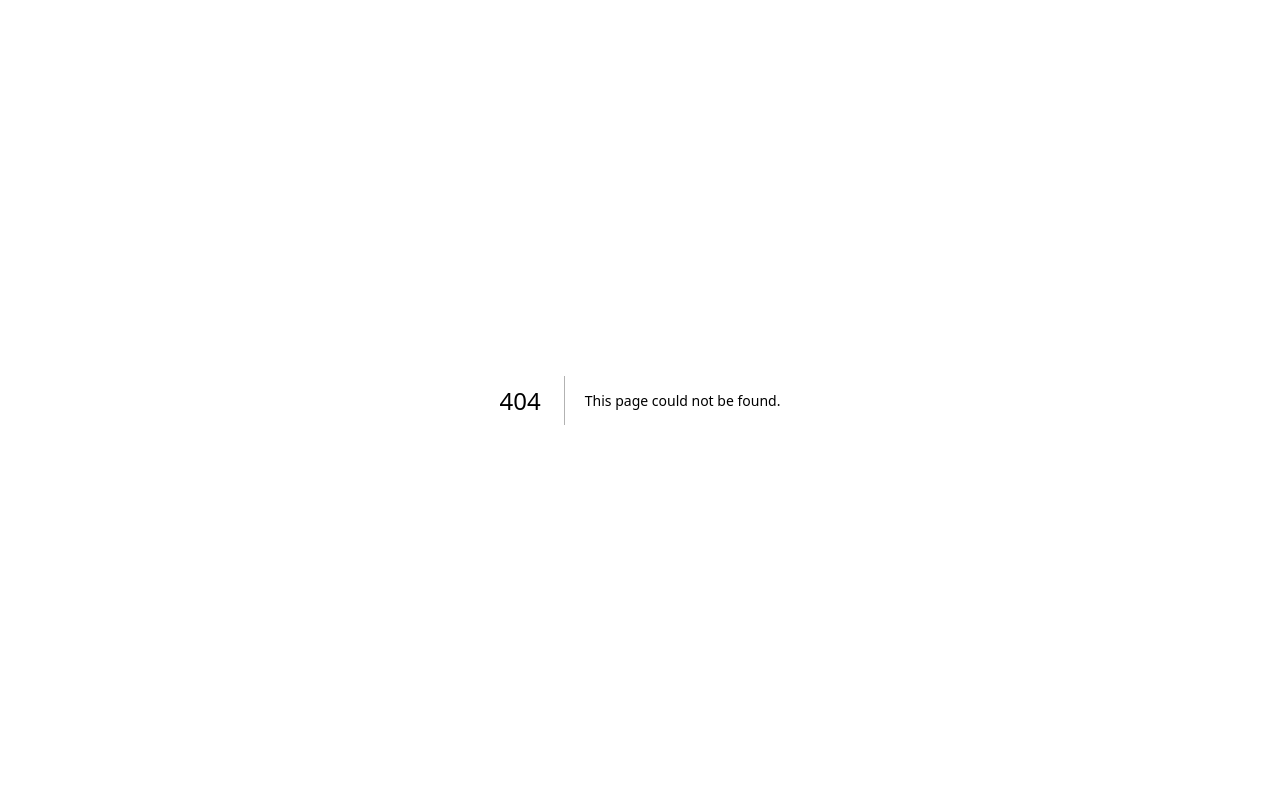
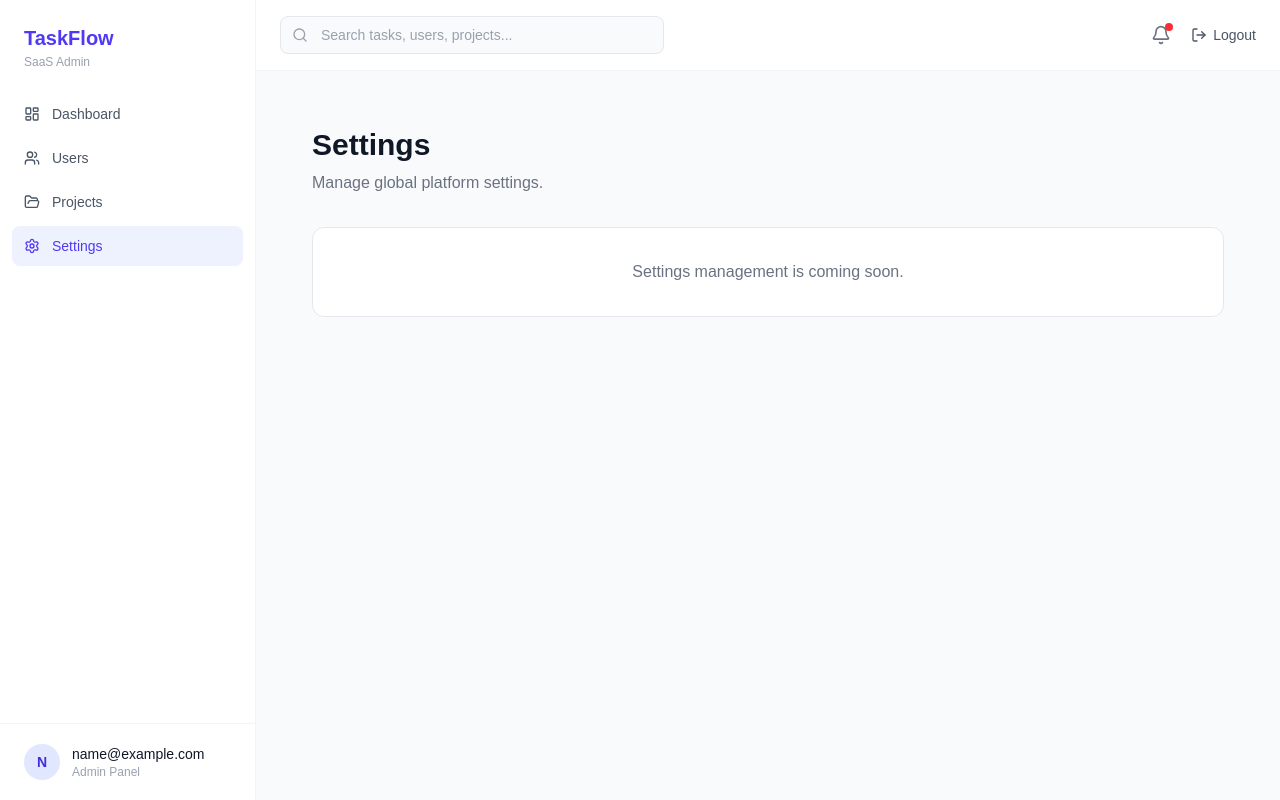
Before and after one commit to Sanoj5c/Project-and-Team-Task-Management-Platform, a Next.js app in the folder frontend/: page /admin/settings in a window 1280 px wide. Before the commit this address had no page. Built offline with nearby package versions, Linux system fonts and the light colour scheme; no server answers; sample sign-in values are in the browser's storage.

Commit message:
settings pages

```diff
--- /dev/null
+++ b/frontend/src/app/admin/settings/page.tsx
@@ -0,0 +1,16 @@
+export default function AdminSettingsPage() {
+  return (
+    <div className="p-8">
+      <h1 className="text-3xl font-bold text-gray-900">Settings</h1>
+      <p className="mt-2 text-gray-500">
+        Manage global platform settings.
+      </p>
+
+      <div className="mt-8 rounded-xl border border-gray-200 bg-white p-8 text-center">
+        <p className="text-gray-500">
+          Settings management is coming soon.
+        </p>
+      </div>
+    </div>
+  );
+}
--- /dev/null
+++ b/frontend/src/app/pm/settings/page.tsx
@@ -0,0 +1,16 @@
+export default function PmSettingsPage() {
+  return (
+    <div className="p-8">
+      <h1 className="text-3xl font-bold text-gray-900">Settings</h1>
+      <p className="mt-2 text-gray-500">
+        Manage your project manager preferences.
+      </p>
+
+      <div className="mt-8 rounded-xl border border-gray-200 bg-white p-8 text-center">
+        <p className="text-gray-500">
+          Settings management is coming soon.
+        </p>
+      </div>
+    </div>
+  );
+}
--- /dev/null
+++ b/frontend/src/app/pm/team/page.tsx
@@ -0,0 +1,17 @@
+export default function PmTeamPage() {
+  return (
+    <div className="p-8">
+      <h1 className="text-3xl font-bold text-gray-900">Team</h1>
+      <p className="mt-2 text-gray-500">
+        View and manage your team members.
+      </p>
+
+      <div className="mt-8 rounded-xl border border-gray-200 bg-white p-8 text-center">
+        <p className="text-gray-500">
+          Team management is coming soon. Add members directly from each
+          project&apos;s detail page for now.
+        </p>
+      </div>
+    </div>
+  );
+}
```
